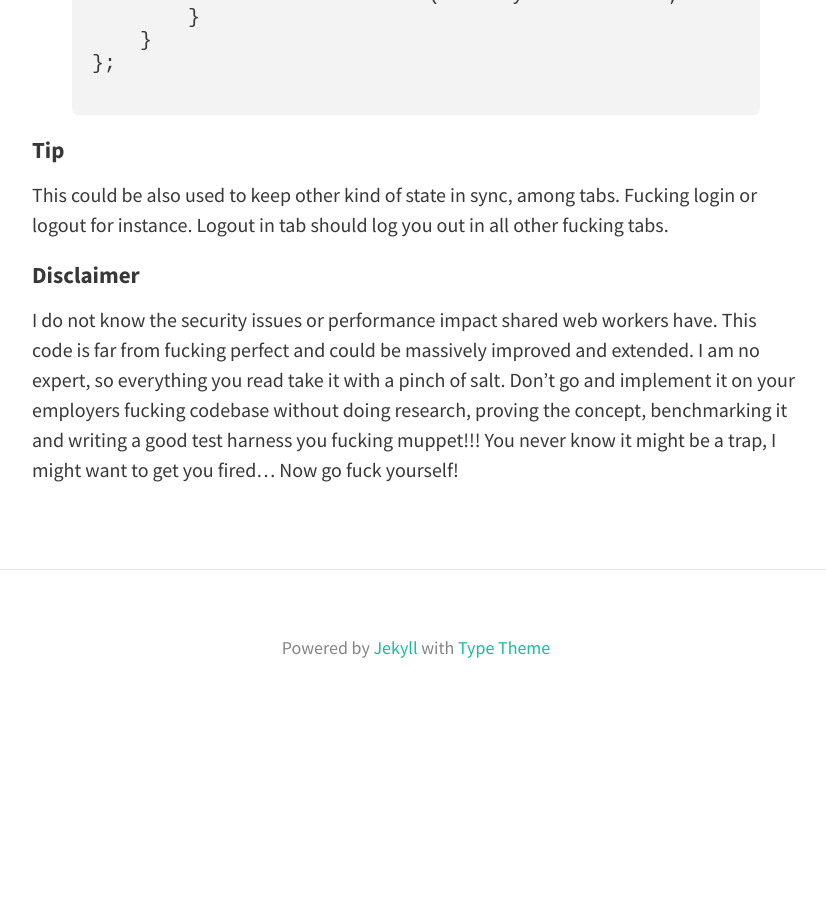
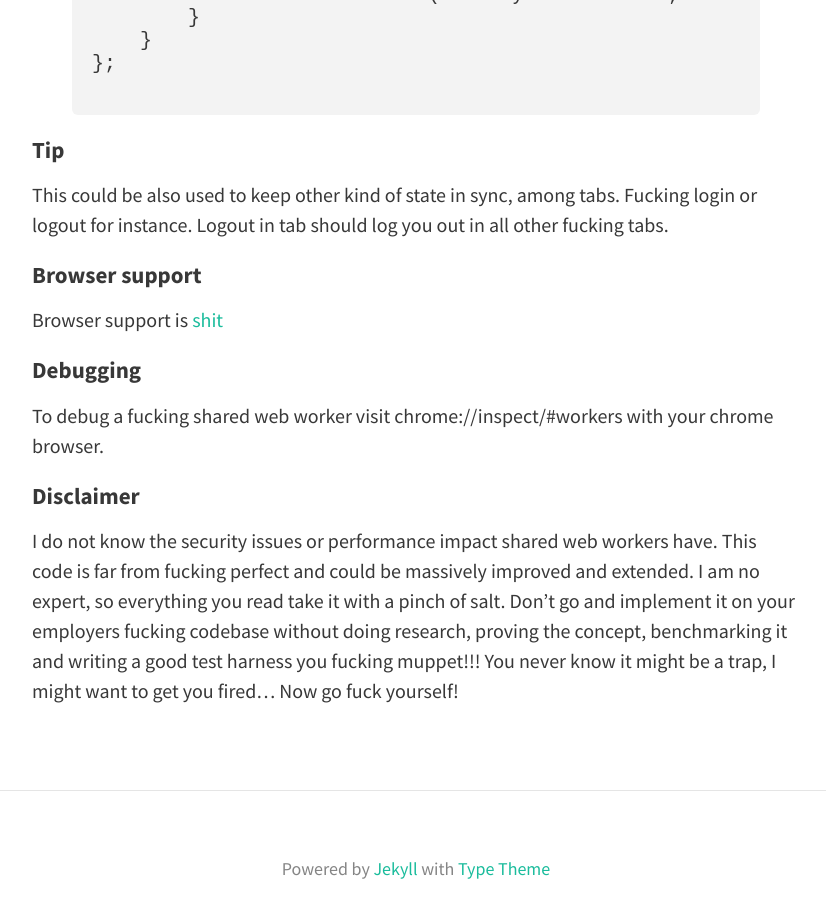
Before and after one commit to webdevandshit/webdevandshit.github.io, a Jekyll site: the page built from _posts/2015-09-03-share-data-with-between-tabs-using-a-shared-web-worker.md, in a window 1280 px wide and 900 px high, scrolled down 9265 px. Shown: the whole window, without its empty margins (224-1050 px from the left). Built offline with Jekyll 4.4.1, drawn with Linux system fonts in a browser that asks for light colours; nearby versions of some CDN libraries; before the commit the page ends 9990 px from its top, so only the background shows below that.

Commit message:
debug and browser support

```diff
--- a/_posts/2015-09-03-share-data-with-between-tabs-using-a-shared-web-worker.md
+++ b/_posts/2015-09-03-share-data-with-between-tabs-using-a-shared-web-worker.md
@@ -328,6 +328,12 @@ function setCSRFHeaders(headers) {
 #### Tip
 This could be also used to keep other kind of state in sync, among tabs. Fucking login or logout for instance. Logout in tab should log you out in all other fucking tabs.
 
+#### Browser support
+Browser support is [shit](http://caniuse.com/#feat=sharedworkers)
+
+#### Debugging
+To debug a fucking shared web worker visit chrome://inspect/#workers with your chrome browser.
+
 #### Disclaimer
 I do not know the security issues or performance impact shared web workers have. This code is far from fucking perfect and could be massively improved and extended. I am no expert, so everything you read take it with a pinch of salt. Don't go and implement it on your employers fucking codebase without doing research, proving the concept, benchmarking it and writing a good test harness you fucking muppet!!! You never know
 it might be a trap, I might want to get you fired... Now go fuck yourself!
```
